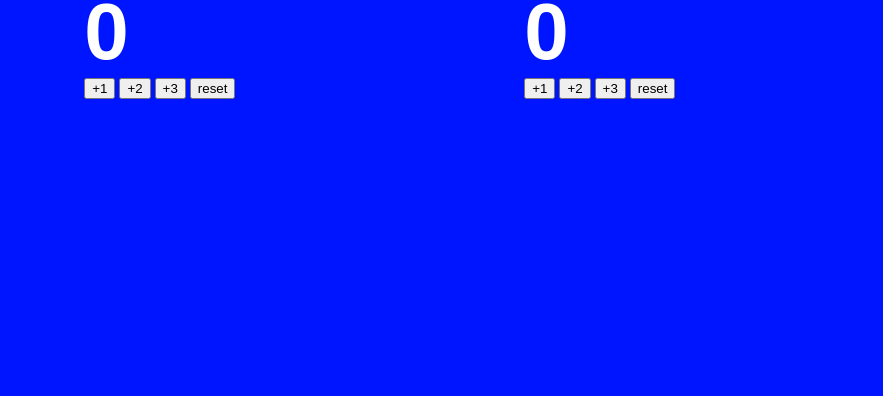
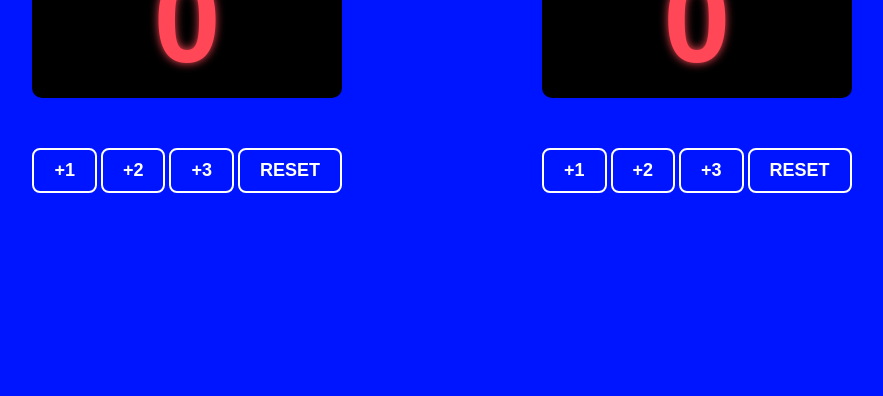
Before and after one commit to pedrosilva2604/ScoreBoard-Baketball, a plain HTML site: page index.html in a window 1280 px wide. Shown: the part 404-800 px from the top of the page, without its empty margins (198-1081 px from the left). Drawn offline with Linux system fonts and the light colour scheme.

Commit message:
final-project

```diff
--- a/index.html
+++ b/index.html
@@ -17,7 +17,7 @@
                     <button id="increment-home" onclick="incrementHome()">+1</button>
                     <button id="increment-home" onclick="incrementPlusTwoHome()">+2</button>
                     <button id="increment-home" onclick="incrementPlusThreeHome()">+3</button>
-                    <button onclick="resetBtnHome()">reset</button>
+                    <button id="increment-home" onclick="resetBtnHome()">reset</button>
                 </div>
         </div>
         <div class="guest">
@@ -29,7 +29,7 @@
                     <button id="increment-guest" onclick="incrementGuest()">+1</button>
                     <button id="increment-guest" onclick="incrementPlusTwoGuest()">+2</button>
                     <button id="increment-guest" onclick="incrementPlusThreeGuest()">+3</button>
-                    <button onclick="resetBtnGuest()">reset</button>
+                    <button id="increment-guest" onclick="resetBtnGuest()">reset</button>
                 </div>
         </div>
     </div>
--- a/styles.css
+++ b/styles.css
@@ -8,12 +8,28 @@ body {
     background-color: #0015ff; /* Fundo escuro */
 }
 
+#count-home {
+    color: #ff4757; /* Vermelho para o número */
+    font-size: 120px; /* Tamanho grande */
+    font-family: 'DSEG7Classic-Regular', sans-serif; /* Fonte estilo 7 segmentos */
+    text-shadow: 0 0 10px #ff4757; /* Brilho suave */
+}
+
+#count-guest {
+    color: #ff4757; /* Vermelho para o número */
+    font-size: 120px; /* Tamanho grande */
+    font-family: 'DSEG7Classic-Regular', sans-serif; /* Fonte estilo 7 segmentos */
+    text-shadow: 0 0 10px #ff4757; /* Brilho suave */
+}
 
 .scoreboard {
+    text-align: center;
     display: flex;
     justify-content: center;
     align-items: center;
     gap: 200px; /* Espaço entre os <h1> */
+    border-radius: 10px;
+    padding: 20px;
 }
 
 h1 {
@@ -33,3 +49,45 @@ p {
     text-transform: uppercase;
     font-family: fantasy;
 }
+
+.score-box {
+    background-color: black;
+    margin-top: 50px;
+    margin-bottom: 50px;
+    height: 150px;
+    display: flex;
+    justify-content: center;
+    align-items: center;
+    height: 150px;
+    border-radius: 10px;
+    border-style: solid;
+}
+
+#increment-home {
+    background-color: transparent; /* Fundo transparente */
+    color: white; /* Cor vermelha */
+    border: 2px solid white; /* Borda vermelha */
+    font-size: 18px;
+    font-weight: bold;
+    padding: 10px 20px; /* Tamanho do botão */
+    border-radius: 8px; /* Bordas arredondadas */
+    cursor: pointer; /* Cursor em forma de mão */
+    text-transform: uppercase; /* Texto em maiúsculo */
+    transition: all 0.3s ease; /* Animação suave */
+}
+
+#increment-guest {
+    background-color: transparent; /* Fundo transparente */
+    color: white; /* Cor vermelha */
+    border: 2px solid white; /* Borda vermelha */
+    font-size: 18px;
+    font-weight: bold;
+    padding: 10px 20px; /* Tamanho do botão */
+    border-radius: 8px; /* Bordas arredondadas */
+    cursor: pointer; /* Cursor em forma de mão */
+    text-transform: uppercase; /* Texto em maiúsculo */
+    transition: all 0.3s ease; /* Animação suave */
+}
+
+/* Adicionando a fonte diretamente via CDN */
+@import url('https://fonts.cdnfonts.com/css/dseg7-classic');
```
